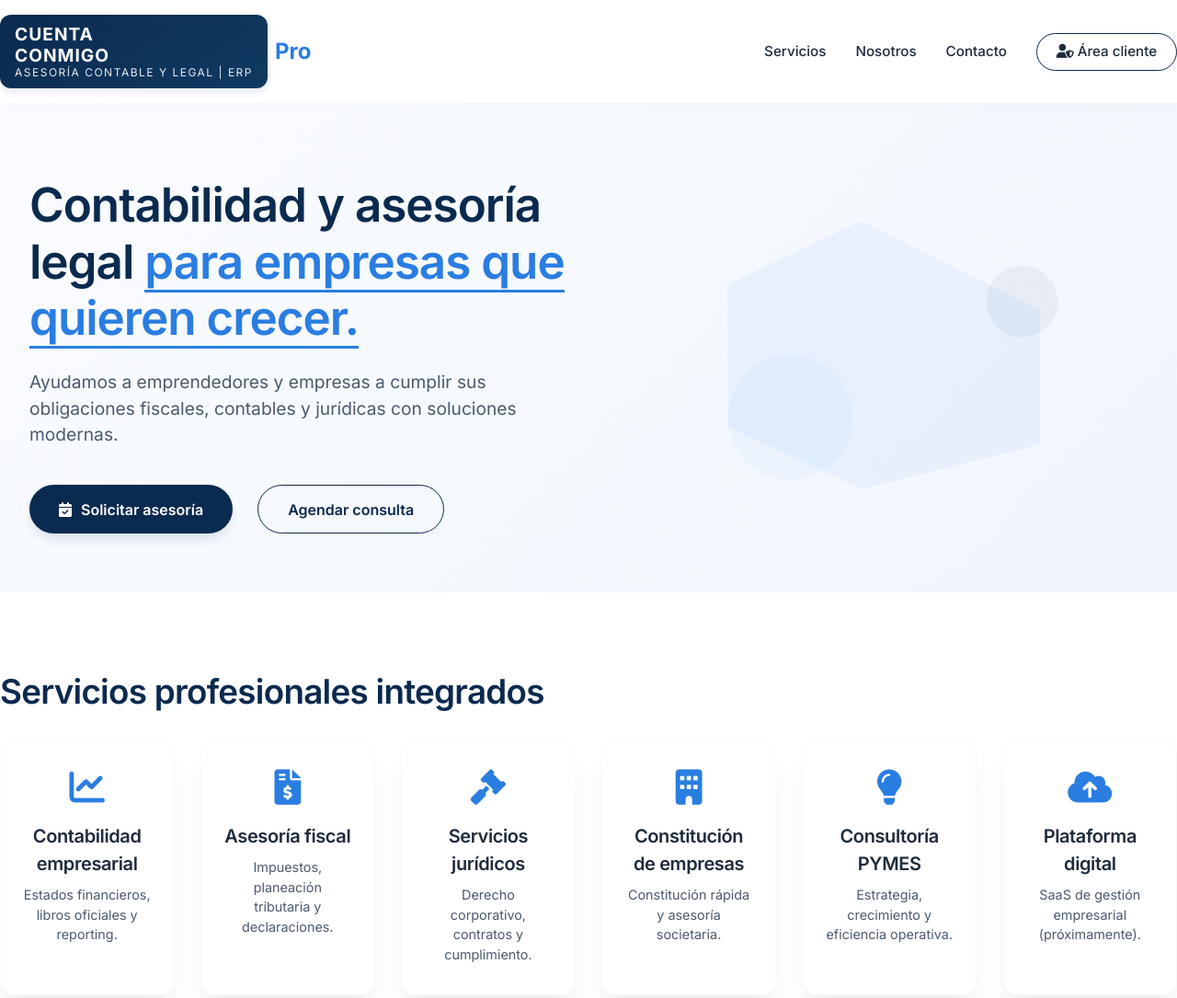
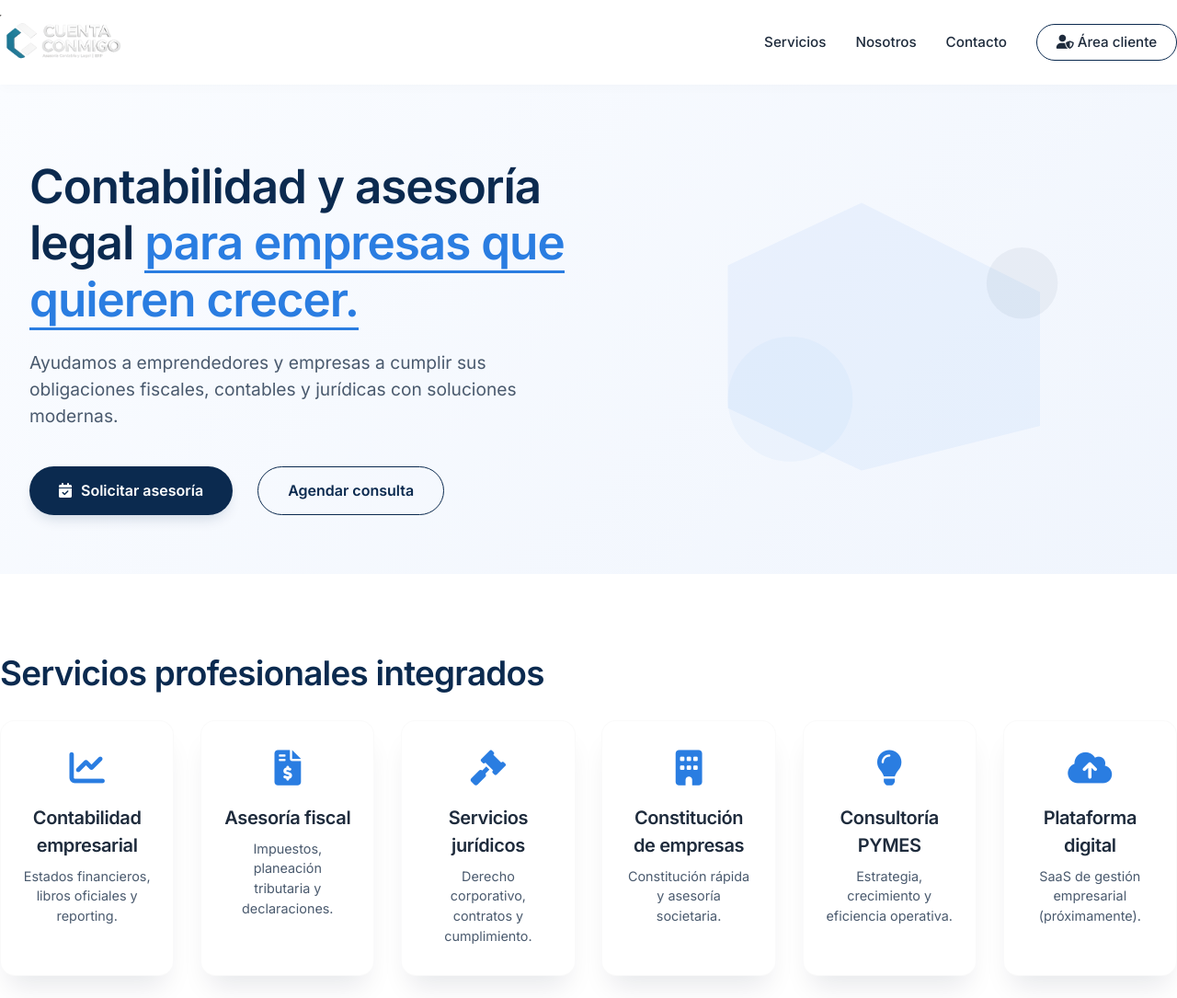
Before and after one commit to Loversci/cuentaconmigopro, a plain HTML site: page index.html in a window 1280 px wide. Shown: the top 1085 px of the page at 92% size. Drawn offline with Linux system fonts and the light colour scheme.

```diff
--- a/index.html
+++ b/index.html
@@ -71,25 +71,10 @@
       align-items: center;
       gap: 8px;
     }
-    .logo-placeholder {
-      /* interpretación del logo: "CUENTA CONMIGO" en dos líneas con estilo */
-      background: linear-gradient(145deg, var(--azul-oscuro) 0%, #103a62 100%);
-      color: white;
-      font-weight: 700;
-      font-size: 1.2rem;
-      line-height: 1.2;
-      padding: 10px 16px;
-      border-radius: 12px;
-      text-transform: uppercase;
-      letter-spacing: 1px;
-      box-shadow: 0 4px 8px rgba(0,40,80,0.1);
-    }
-    .logo-placeholder small {
+    .logo-img {
+      height: 60px;
+      width: auto;
       display: block;
-      font-size: 0.75rem;
-      font-weight: 400;
-      opacity: 0.9;
-      letter-spacing: 1.5px;
     }
     .logo-text {
       font-size: 1.5rem;
@@ -400,12 +385,9 @@
   <header>
     <div class="container navbar">
       <div class="logo-block">
-        <!-- Representación del logo (Cuenta Conmigo + etiqueta) -->
-        <div class="logo-placeholder">
-          CUENTA<br>CONMIGO
-          <small>Asesoría Contable y Legal | ERP</small>
-        </div>
-        <div class="logo-text"> <span>Pro</span> </div>
+        <!-- LOGO ACTUALIZADO: imagen desde /img/logo.png -->
+        <img src="/img/logo.png" alt="CuentaConmigo Pro" class="logo-img" onerror="this.style.display='none'; this.nextElementSibling.style.display='block';">
+        <div class="logo-text" style="display: none;"><span>Pro</span></div>
       </div>
       <div class="nav-links">
         <a href="#servicios">Servicios</a>
```
